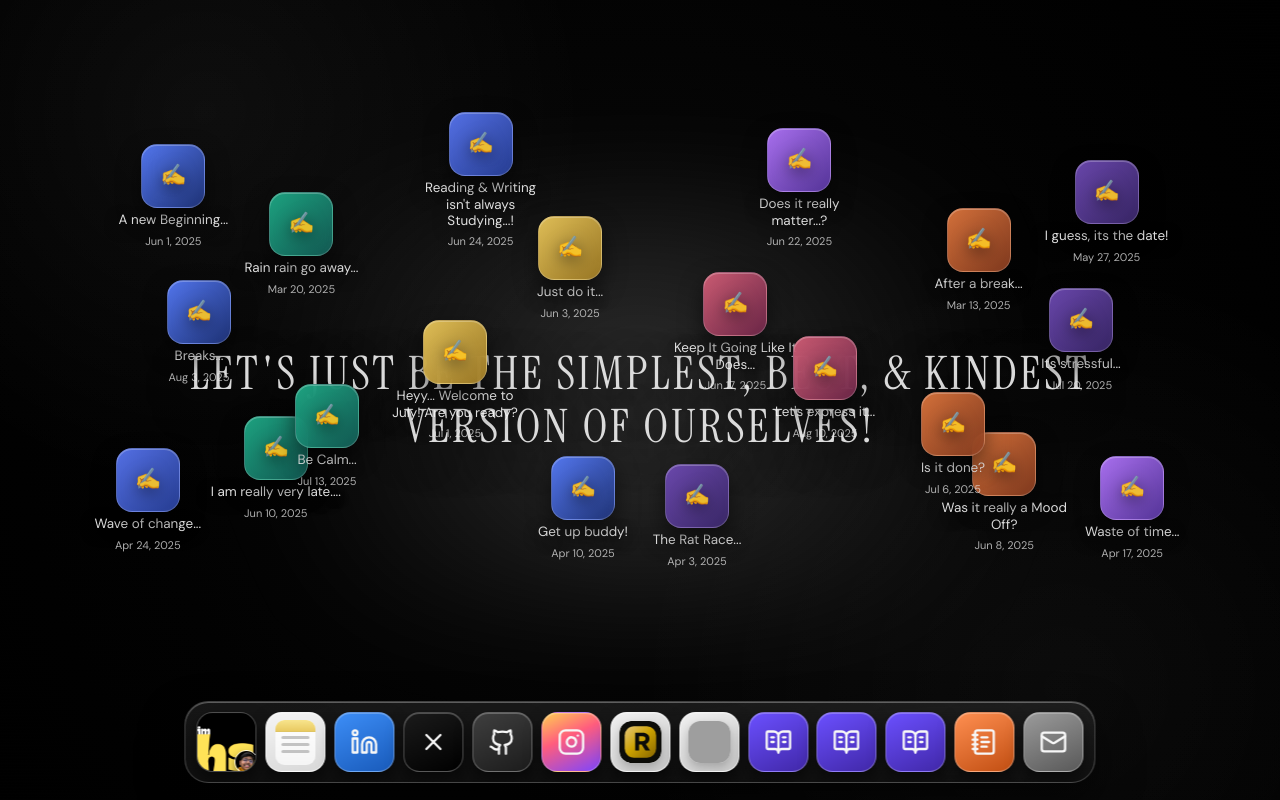
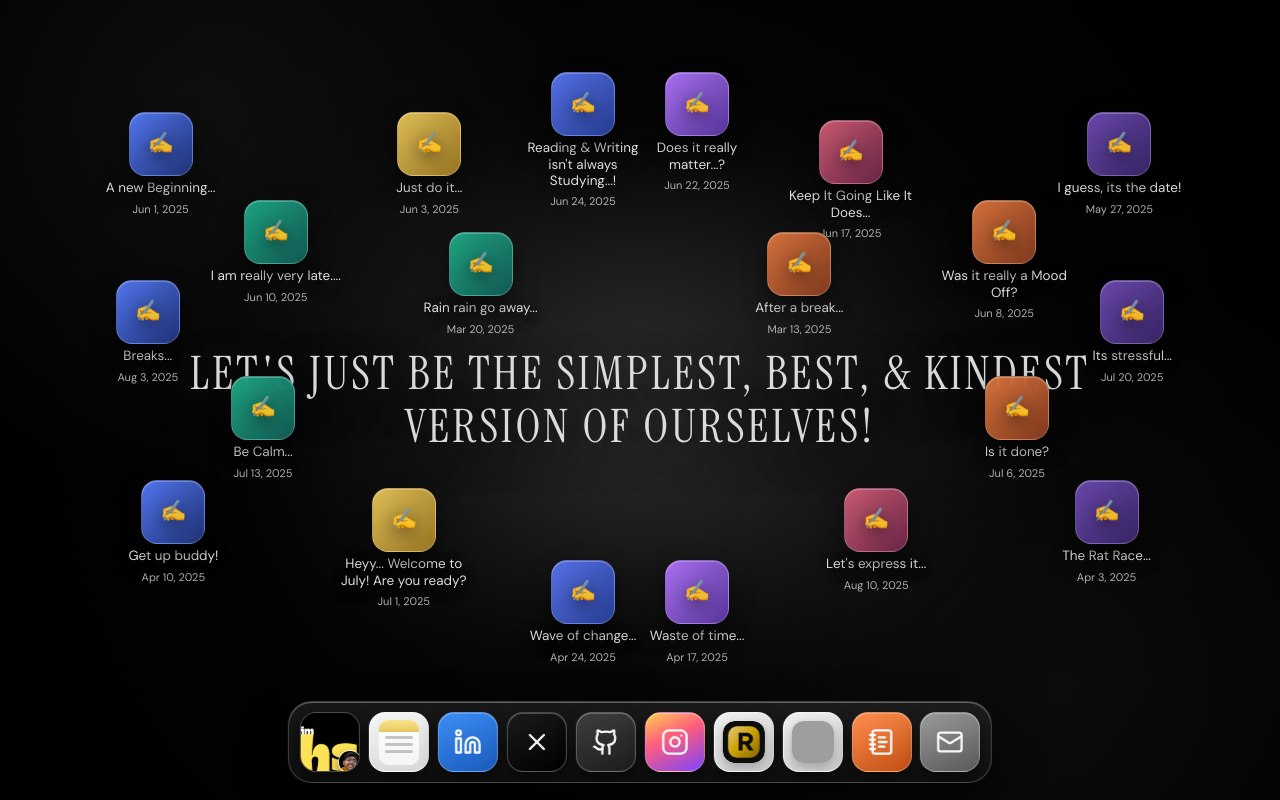
Before and after one commit to devwithharshit/imharshitsingh.in, a Next.js app: page / in a window 1280 px wide. Built offline with nearby package versions, Linux system fonts and the light colour scheme; grey boxes are pictures that could not be loaded.

Commit message:
Open blogs in desktop app window and move book links to About

```diff
--- a/app/globals.css
+++ b/app/globals.css
@@ -116,6 +116,9 @@ a {
 }
 
 .desktop-blog-app {
+  border: 0;
+  background: transparent;
+  padding: 0;
   display: inline-flex;
   flex-direction: column;
   align-items: center;
@@ -540,6 +543,140 @@ a {
   white-space: pre-wrap;
 }
 
+.about-book-links {
+  margin-top: 1rem;
+  padding-top: 0.92rem;
+  border-top: 1px solid rgba(0, 0, 0, 0.12);
+}
+
+.about-book-links p {
+  margin: 0 0 0.58rem;
+  font-size: 0.92rem;
+  font-weight: 600;
+  color: rgba(0, 0, 0, 0.72);
+}
+
+.about-book-links div {
+  display: flex;
+  flex-wrap: wrap;
+  gap: 0.5rem;
+}
+
+.about-book-links a {
+  display: inline-flex;
+  align-items: center;
+  justify-content: center;
+  border-radius: 999px;
+  padding: 0.42rem 0.72rem;
+  background: linear-gradient(165deg, #efdb9a, #d4af4f);
+  color: rgba(24, 18, 5, 0.92);
+  font-size: 0.86rem;
+  font-weight: 600;
+  box-shadow:
+    inset 0 1px 0 rgba(255, 255, 255, 0.52),
+    0 6px 10px rgba(0, 0, 0, 0.16);
+}
+
+.about-book-links a:hover {
+  filter: brightness(1.04);
+}
+
+.blog-window {
+  width: min(980px, calc(100vw - 1rem));
+  height: min(72vh, 650px);
+  border-radius: 20px;
+  overflow: hidden;
+  border: 1px solid rgba(255, 255, 255, 0.45);
+  background: #e9e9ea;
+  color: #1b1b1d;
+  box-shadow: 0 22px 62px rgba(0, 0, 0, 0.58);
+}
+
+.blog-window-layout {
+  height: calc(100% - 46px);
+  display: grid;
+  grid-template-columns: minmax(230px, 300px) minmax(0, 1fr);
+}
+
+.blog-window-sidebar {
+  padding: 0.8rem;
+  overflow: auto;
+  border-right: 1px solid rgba(0, 0, 0, 0.08);
+  background: #f4f4f5;
+  display: flex;
+  flex-direction: column;
+  gap: 0.4rem;
+}
+
+.blog-item {
+  border: 0;
+  border-radius: 12px;
+  padding: 0.62rem 0.68rem;
+  text-align: left;
+  background: transparent;
+  cursor: pointer;
+  display: flex;
+  flex-direction: column;
+  gap: 0.2rem;
+}
+
+.blog-item strong {
+  font-size: 0.95rem;
+  font-weight: 600;
+  line-height: 1.24;
+}
+
+.blog-item span {
+  font-size: 0.78rem;
+  color: rgba(0, 0, 0, 0.54);
+}
+
+.blog-item.active {
+  background: linear-gradient(165deg, #efd787, #e1c46a);
+}
+
+.blog-window-content {
+  padding: 1rem;
+  overflow: auto;
+}
+
+.blog-window-content h2 {
+  margin: 0.34rem 0 0.5rem;
+  font-size: clamp(1.52rem, 2vw, 2.15rem);
+  line-height: 1.12;
+}
+
+.blog-window-summary {
+  margin: 0 0 0.52rem;
+  font-size: 1rem;
+  color: rgba(0, 0, 0, 0.9);
+}
+
+.blog-window-sub {
+  margin: 0 0 0.8rem;
+  font-size: 0.92rem;
+  color: rgba(0, 0, 0, 0.62);
+}
+
+.blog-window-read {
+  display: inline-flex;
+  align-items: center;
+  justify-content: center;
+  border-radius: 999px;
+  padding: 0.5rem 0.9rem;
+  font-size: 0.9rem;
+  font-weight: 600;
+  color: rgba(16, 16, 16, 0.94);
+  background: linear-gradient(165deg, #efe4be, #e2cc8a);
+  box-shadow:
+    inset 0 1px 0 rgba(255, 255, 255, 0.62),
+    0 8px 18px rgba(0, 0, 0, 0.2);
+}
+
+.blog-window-read:hover {
+  filter: brightness(1.03);
+}
+
 .about-profile-card {
   margin-top: 0.45rem;
   padding: 0.72rem;
@@ -618,103 +755,103 @@ a {
   }
 
   .pos-a {
-    left: 8%;
-    top: 18%;
+    left: 7%;
+    top: 14%;
   }
 
   .pos-b {
-    right: 8%;
-    top: 20%;
+    right: 7%;
+    top: 14%;
   }
 
   .pos-c {
     left: 16%;
-    top: 52%;
+    top: 25%;
   }
 
   .pos-d {
     right: 16%;
-    top: 54%;
+    top: 25%;
   }
 
   .pos-e {
-    left: 39%;
-    top: 27%;
+    left: 28%;
+    top: 14%;
   }
 
   .pos-f {
-    right: 37%;
-    top: 34%;
+    right: 28%;
+    top: 15%;
   }
 
   .pos-g {
-    left: 32%;
-    top: 14%;
+    left: 40%;
+    top: 9%;
   }
 
   .pos-h {
-    right: 32%;
-    top: 16%;
+    right: 40%;
+    top: 9%;
   }
 
   .pos-i {
-    left: 10%;
+    left: 6%;
     top: 35%;
   }
 
   .pos-j {
-    right: 10%;
-    top: 36%;
+    right: 6%;
+    top: 35%;
   }
 
   .pos-k {
-    left: 20%;
-    top: 48%;
+    left: 15%;
+    top: 47%;
   }
 
   .pos-l {
-    right: 20%;
-    top: 49%;
+    right: 15%;
+    top: 47%;
   }
 
   .pos-m {
-    left: 30%;
-    top: 40%;
+    left: 26%;
+    top: 61%;
   }
 
   .pos-n {
-    right: 30%;
-    top: 42%;
+    right: 26%;
+    top: 61%;
   }
 
   .pos-o {
-    left: 6%;
-    top: 56%;
+    left: 40%;
+    top: 70%;
   }
 
   .pos-p {
-    right: 6%;
-    top: 57%;
+    right: 40%;
+    top: 70%;
   }
 
   .pos-q {
-    left: 40%;
-    top: 57%;
+    left: 8%;
+    top: 60%;
   }
 
   .pos-r {
-    right: 40%;
-    top: 58%;
+    right: 8%;
+    top: 60%;
   }
 
   .pos-s {
-    left: 18%;
-    top: 24%;
+    left: 32%;
+    top: 29%;
   }
 
   .pos-t {
-    right: 18%;
-    top: 26%;
+    right: 32%;
+    top: 29%;
   }
 }
 
@@ -762,6 +899,24 @@ a {
 
   .notes-window {
     height: min(76vh, 680px);
+  }
+
+  .blog-window {
+    height: min(78vh, 710px);
+  }
+
+  .blog-window-layout {
+    grid-template-columns: 1fr;
+    grid-template-rows: auto minmax(0, 1fr);
+  }
+
+  .blog-window-sidebar {
+    border-right: 0;
+    border-bottom: 1px solid rgba(0, 0, 0, 0.08);
+    display: grid;
+    grid-template-columns: repeat(2, minmax(0, 1fr));
+    gap: 0.35rem;
+    max-height: 190px;
   }
 
   .notes-layout {
--- a/app/page.tsx
+++ b/app/page.tsx
@@ -3,7 +3,6 @@
 import { AnimatePresence, motion } from "framer-motion";
 import Image from "next/image";
 import {
-  BookOpenText,
   Github,
   Instagram,
   Linkedin,
@@ -19,6 +18,7 @@ interface BlogApp {
   title: string;
   date: string;
   href: string;
+  summary: string;
   imageClass: string;
   positionClass: string;
   delay: number;
@@ -47,10 +47,14 @@ interface DockNotesItem {
   label: string;
 }
 
-type DockItem = DockAboutItem | DockNotesItem | DockLinkItem;
+interface DockBlogsItem {
+  type: "blogs";
+  label: string;
+}
+
+type DockItem = DockAboutItem | DockNotesItem | DockBlogsItem | DockLinkItem;
 
 const linkedInHeadline = "Builder, Writer, AI Enthusiast, Aspiring Entrepreneur.";
-const blogUrl = "https://harshitsinghofcl.wixsite.com/chronicles-by-h/blog";
 const blogPostBase = "https://harshitsinghofcl.wixsite.com/chronicles-by-h/post";
 
 const desktopPositions = [
@@ -116,10 +120,26 @@ const blogApps: BlogApp[] = rawBlogs.map((blog, index) => ({
   title: blog.title,
   date: blog.date,
   href: `${blogPostBase}/${blog.slug}`,
+  summary: `Chronicles by Harshit post: ${blog.title}`,
   imageClass: tileClasses[index % tileClasses.length],
   positionClass: desktopPositions[index],
   delay: 0.06 + index * 0.025
 }));
+
+const bookLinks = [
+  {
+    label: "NotionPress",
+    href: "https://notionpress.com/in/read/phases-unexpected"
+  },
+  {
+    label: "Amazon",
+    href: "https://amzn.to/4u6wdH8"
+  },
+  {
+    label: "Flipkart",
+    href: "https://www.flipkart.com/phases-unexpected/p/itmd43685e0e6b05?pid=9798904315887&lid=LSTBOK9798904315887LFNWAP&marketplace=FLIPKART&q=phases+unexpected&store=bks&srno=s_1_2&otracker=search&fm=search-autosuggest&iid=13f87641-5a27-4e35-8a6a-9fe87349ffb5.9798904315887.SEARCH&ppt=sp&ppn=sp&ssid=q2f0j8of3k0000001780058149733&qH=ccb1b48cd108a53c&ov_redirect=true&ov_redirect=true"
+  }
+];
 
 const dockItems: DockItem[] = [
   {
@@ -181,36 +201,8 @@ const dockItems: DockItem[] = [
     toneClass: "tone-favicon"
   },
   {
-    type: "link",
-    label: "Book (NotionPress)",
-    href: "https://notionpress.com/in/read/phases-unexpected",
-    iconType: "lucide",
-    icon: BookOpenText,
-    toneClass: "tone-book"
-  },
-  {
-    type: "link",
-    label: "Book (Amazon)",
-    href: "https://amzn.to/4u6wdH8",
-    iconType: "lucide",
-    icon: BookOpenText,
-    toneClass: "tone-book"
-  },
-  {
-    type: "link",
-    label: "Book (Flipkart)",
-    href: "https://www.flipkart.com/phases-unexpected/p/itmd43685e0e6b05?pid=9798904315887&lid=LSTBOK9798904315887LFNWAP&marketplace=FLIPKART&q=phases+unexpected&store=bks&srno=s_1_2&otracker=search&fm=search-autosuggest&iid=13f87641-5a27-4e35-8a6a-9fe87349ffb5.9798904315887.SEARCH&ppt=sp&ppn=sp&ssid=q2f0j8of3k0000001780058149733&qH=ccb1b48cd108a53c&ov_redirect=true&ov_redirect=true",
-    iconType: "lucide",
-    icon: BookOpenText,
-    toneClass: "tone-book"
-  },
-  {
-    type: "link",
+    type: "blogs",
     label: "Blogs",
-    href: blogUrl,
-    iconType: "lucide",
-    icon: NotebookText,
-    toneClass: "tone-blogs"
   },
   {
     type: "link",
@@ -257,10 +249,13 @@ const infoData = {
 
 export default function Home() {
   const [isInfoOpen, setIsInfoOpen] = useState(false);
+  const [isBlogWindowOpen, setIsBlogWindowOpen] = useState(false);
+  const [activeBlogId, setActiveBlogId] = useState(blogApps[0]?.id ?? "");
   const [activeTab, setActiveTab] = useState<InfoTab>("experience");
   const [isDesktop, setIsDesktop] = useState(false);
   const dragConstraintsRef = useRef<HTMLElement | null>(null);
   const draggedBlogIdRef = useRef<string | null>(null);
+  const activeBlog = blogApps.find((blog) => blog.id === activeBlogId) ?? blogApps[0];
 
   useEffect(() => {
     const handleResize = () => setIsDesktop(window.innerWidth >= 1024);
@@ -287,11 +282,9 @@ export default function Home() {
 
       <section ref={dragConstraintsRef} className="desktop-blog-cloud" aria-label="Blog apps">
         {blogApps.map((blog) => (
-          <motion.a
+          <motion.button
             key={blog.id}
-            href={blog.href}
-            target="_blank"
-            rel="noopener noreferrer"
+            type="button"
             className={`desktop-blog-app ${blog.positionClass}`}
             initial={{ opacity: 0, y: 16 }}
             animate={{ opacity: 1, y: 0 }}
@@ -310,10 +303,10 @@ export default function Home() {
                 draggedBlogIdRef.current = null;
               }, 0);
             }}
-            onClick={(event) => {
-              if (draggedBlogIdRef.current === blog.id) {
-                event.preventDefault();
-              }
+            onClick={() => {
+              if (draggedBlogIdRef.current === blog.id) return;
+              setActiveBlogId(blog.id);
+              setIsBlogWindowOpen(true);
             }}
           >
             <div className={`blog-app-tile ${blog.imageClass}`}>
@@ -321,7 +314,7 @@ export default function Home() {
             </div>
             <span className="blog-app-title">{blog.title}</span>
             <span className="blog-app-date">{blog.date}</span>
-          </motion.a>
+          </motion.button>
         ))}
       </section>
 
@@ -377,6 +370,24 @@ export default function Home() {
                       <span />
                     </span>
                   </span>
+                </button>
+              );
+            }
+
+            if (item.type === "blogs") {
+              return (
+                <button
+                  key={item.label}
+                  type="button"
+                  className="dock-icon-button tone-blogs"
+                  onClick={() => {
+                    setActiveBlogId(blogApps[0]?.id ?? "");
+                    setIsBlogWindowOpen(true);
+                  }}
+                  aria-label={item.label}
+                  title={item.label}
+                >
+                  <NotebookText className="h-7 w-7" />
                 </button>
               );
             }
@@ -505,6 +516,83 @@ export default function Home() {
                       <p key={`${line}-${index}`}>{line}</p>
                     ))}
                   </div>
+
+                  {activeTab === "about" ? (
+                    <div className="about-book-links">
+                      <p>Buy my book: Phases: Unexpected</p>
+                      <div>
+                        {bookLinks.map((book) => (
+                          <a key={book.label} href={book.href} target="_blank" rel="noopener noreferrer">
+                            {book.label}
+                          </a>
+                        ))}
+                      </div>
+                    </div>
+                  ) : null}
+                </section>
+              </div>
+            </motion.article>
+          </motion.section>
+        ) : null}
+
+        {isBlogWindowOpen && activeBlog ? (
+          <motion.section
+            initial={{ opacity: 0 }}
+            animate={{ opacity: 1 }}
+            exit={{ opacity: 0 }}
+            className="notes-overlay"
+            onClick={() => setIsBlogWindowOpen(false)}
+          >
+            <motion.article
+              initial={{ opacity: 0, y: 18, scale: 0.98 }}
+              animate={{ opacity: 1, y: 0, scale: 1 }}
+              exit={{ opacity: 0, y: 14, scale: 0.98 }}
+              transition={{ duration: 0.2 }}
+              className="blog-window"
+              onClick={(event) => event.stopPropagation()}
+            >
+              <header className="notes-window-top">
+                <div className="window-dots" aria-hidden="true">
+                  <span />
+                  <span />
+                  <span />
+                </div>
+                <p>Blogs</p>
+                <button
+                  type="button"
+                  className="notes-close"
+                  onClick={() => setIsBlogWindowOpen(false)}
+                  aria-label="Close blog window"
+                >
+                  ×
+                </button>
+              </header>
+
+              <div className="blog-window-layout">
+                <aside className="blog-window-sidebar">
+                  {blogApps.map((blog) => (
+                    <button
+                      key={blog.id}
+                      type="button"
+                      onClick={() => setActiveBlogId(blog.id)}
+                      className={activeBlog.id === blog.id ? "blog-item active" : "blog-item"}
+                    >
+                      <strong>{blog.title}</strong>
+                      <span>{blog.date}</span>
+                    </button>
+                  ))}
+                </aside>
+
+                <section className="blog-window-content">
+                  <p className="notes-date">{activeBlog.date}</p>
+                  <h2>{activeBlog.title}</h2>
+                  <p className="blog-window-summary">{activeBlog.summary}</p>
+                  <p className="blog-window-sub">
+                    Same-page app style open ho raha hai. Full post read karna ho to niche button use karo.
+                  </p>
+                  <a href={activeBlog.href} target="_blank" rel="noopener noreferrer" className="blog-window-read">
+                    Read Full Post ↗
+                  </a>
                 </section>
               </div>
             </motion.article>
```
Also changed, not shown: 4 other files (tests, documents, lock files or other folders).
